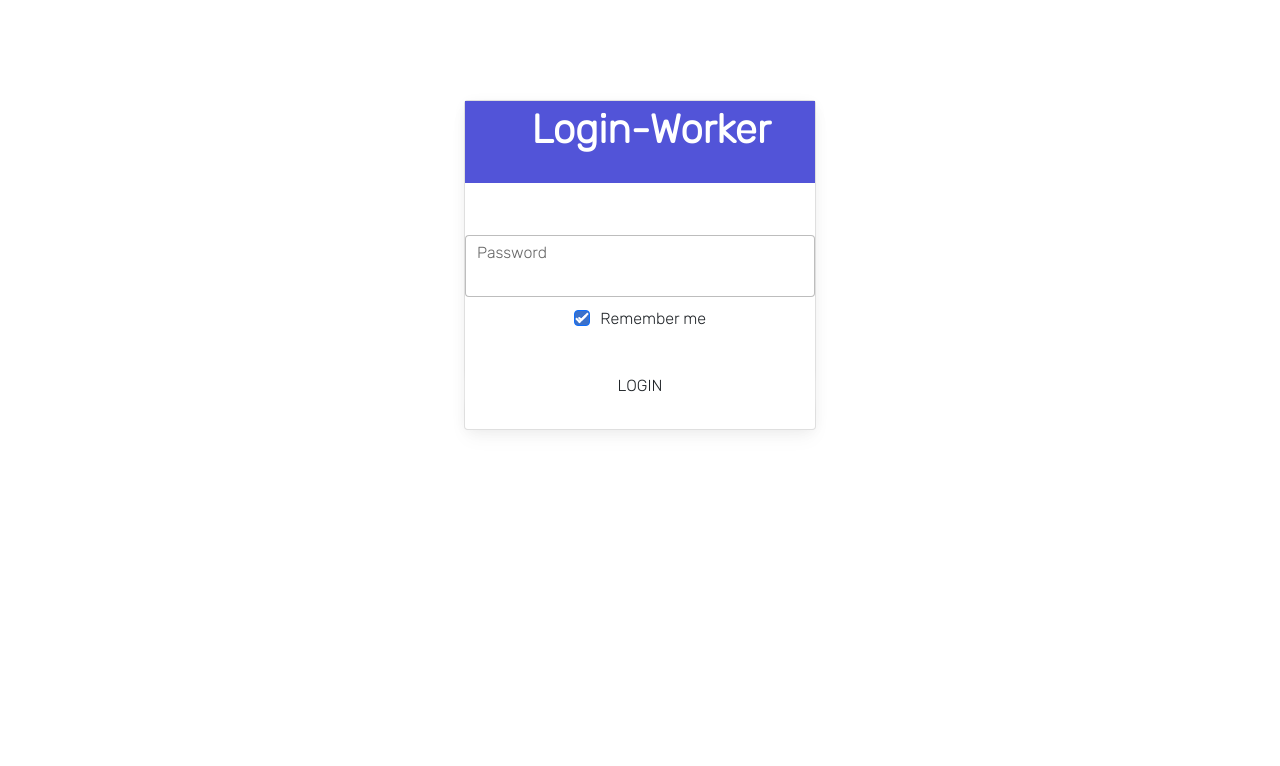
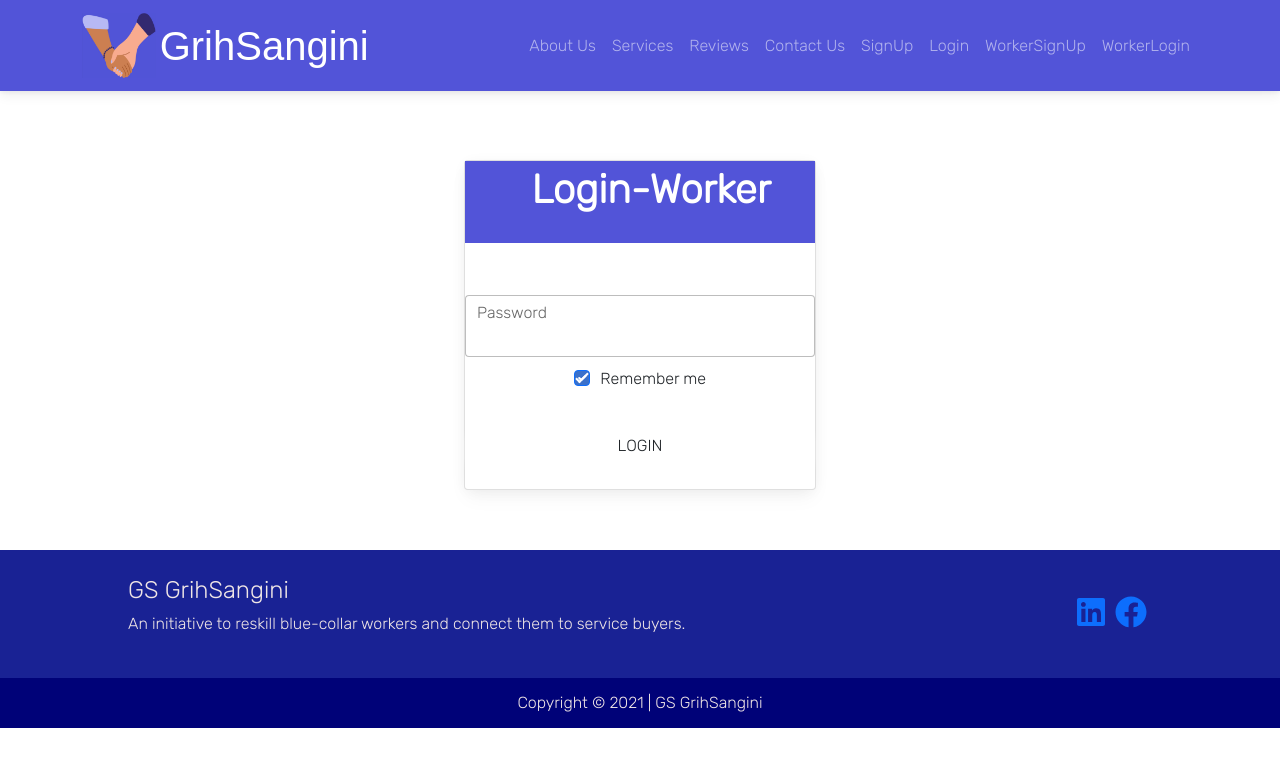
Before and after one commit to KaizenGirl1111/GSGrihSangini, a React (Create React App) app: page /Workerlogin in a window 1280 px wide. Shown: the top 766 px of the page. Built offline with nearby package versions, Linux system fonts and the light colour scheme; a web font is replaced by a local one.

Commit message:
NavbarAndFooterToComponents

```diff
--- a/src/Components/App/Workerlogin.jsx
+++ b/src/Components/App/Workerlogin.jsx
@@ -1,5 +1,7 @@
 import React from 'react';
 import "./workerlogin.css"
+import NavigationBar from './NavigationBar/NavigationBar';
+import Footer from './Footer/Footer';
 import {
     MDBInput,
     MDBCol,
@@ -10,6 +12,9 @@ import {
 
 function Workerlogin() {
     return (
+        <>
+
+        <NavigationBar/>
         <form style={{
             width: "22rem",
             alignItems: "center",
@@ -40,6 +45,9 @@ function Workerlogin() {
 
 
         </form>
+
+        <Footer/>
+        </>
     );
 }
 
--- a/src/Components/App/Workersignup.jsx
+++ b/src/Components/App/Workersignup.jsx
@@ -1,5 +1,7 @@
 import React from 'react';
 import "./workersignup.css"
+import NavigationBar from './NavigationBar/NavigationBar';
+import Footer from './Footer/Footer';
 import {
     MDBInput,
     MDBCol,
@@ -10,6 +12,7 @@ import {
 
 function Workersignup() {
     return (
+        <><NavigationBar/>
         <form style={{
             width: "22rem",
             alignItems: "center",
@@ -42,6 +45,8 @@ function Workersignup() {
 
 
         </form>
+        <Footer/>
+        </>
     );
 }
 
--- a/src/Components/App/workerlogin.css
+++ b/src/Components/App/workerlogin.css
@@ -20,3 +20,7 @@
 .abc{
     margin-top: 2rem;
 }
+.card{
+    margin-top: 60px;
+    margin-bottom:60px;
+}
```
Also changed, not shown: 1 other file (tests, documents, lock files or other folders).
